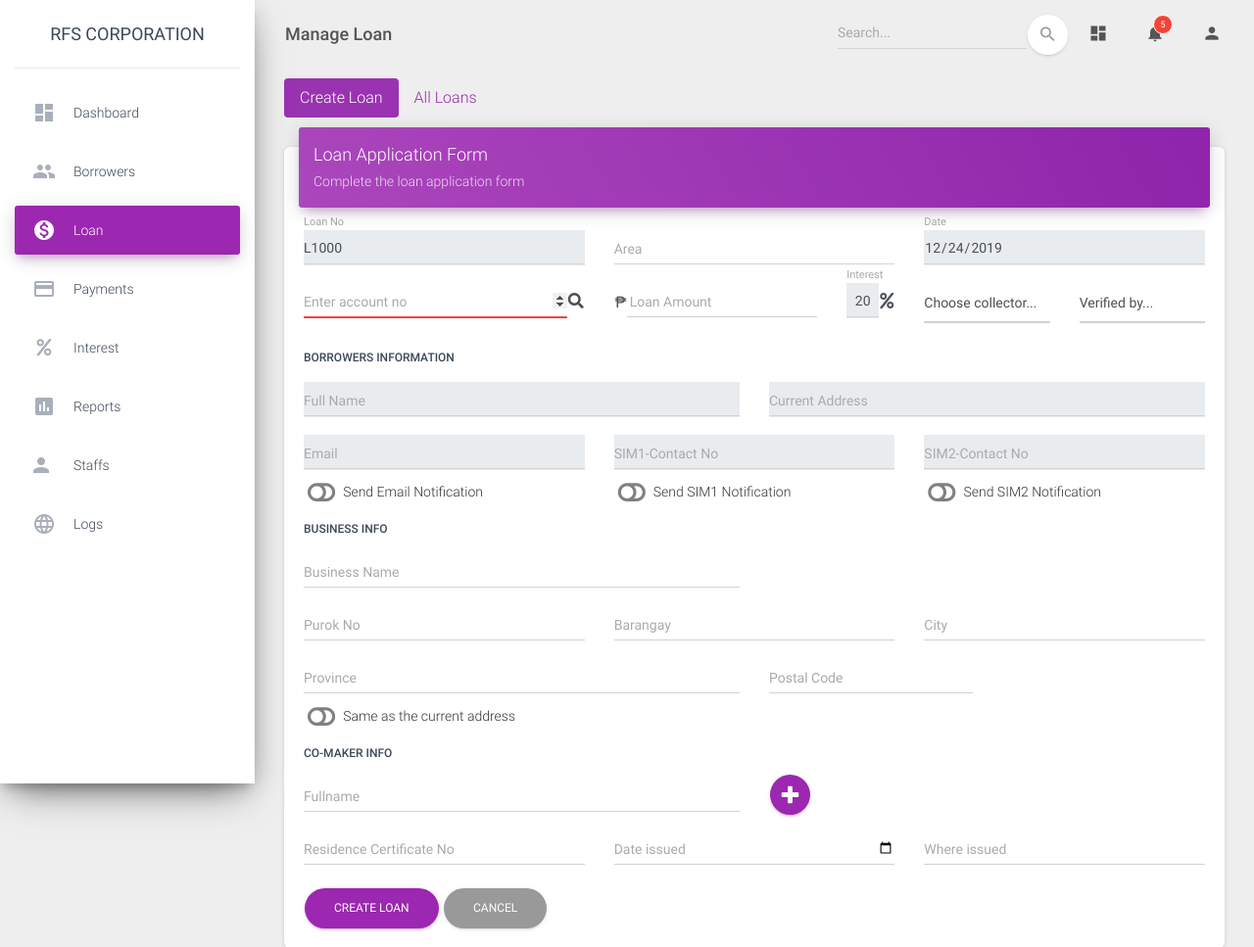
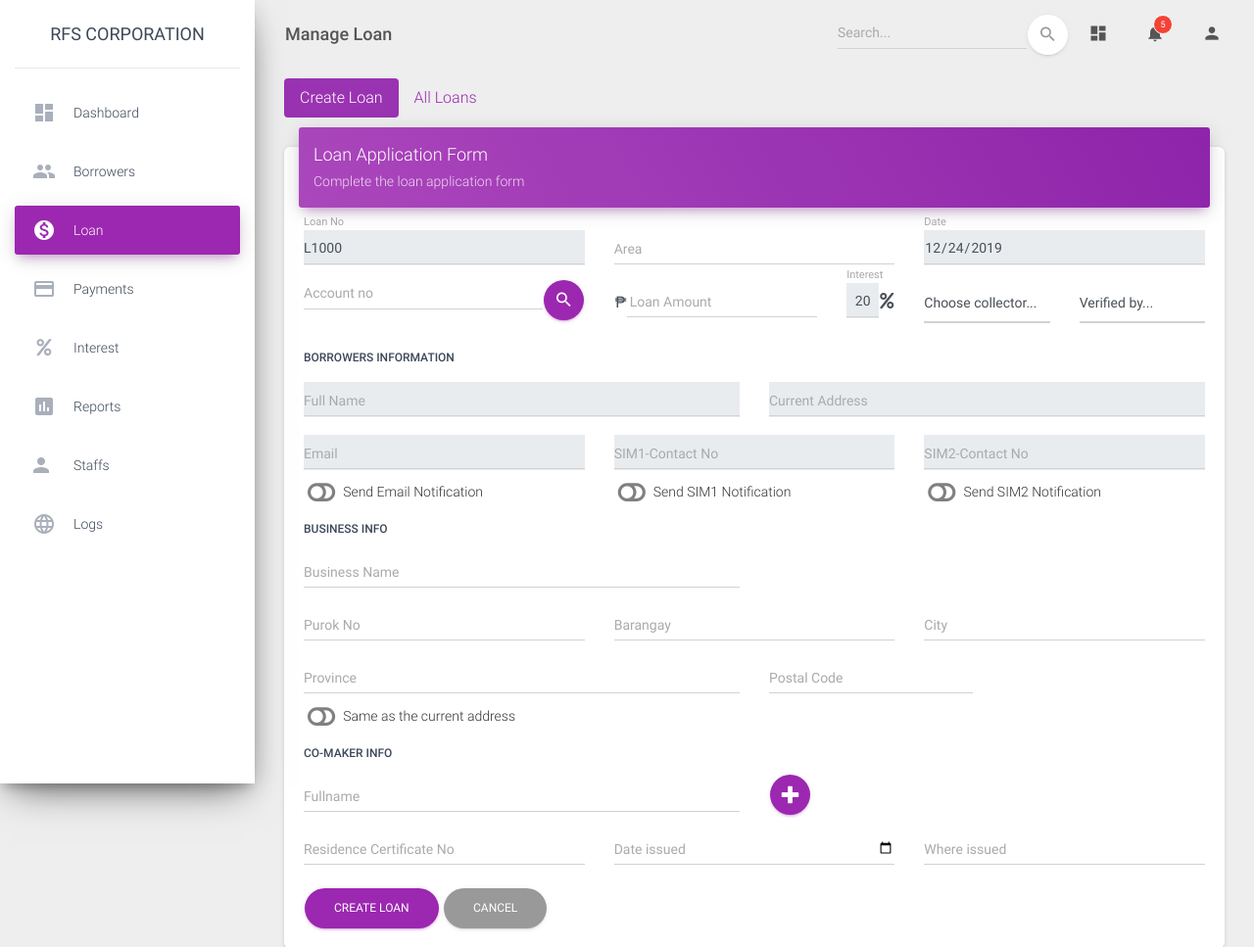
Before and after one commit to ronilcajan/customer-loan-app, a CodeIgniter app: page /claims-loan-system/loan in a window 1280 px wide. Shown: the top 967 px of the page at 98% size. Run offline with CodeIgniter, Linux system fonts and the light colour scheme; the visitor is signed in with stand-in values (Sample User, id 1); data that the repository does not hold is empty; some libraries are stand-ins or nearby versions.

Commit message:
Change search query with button

```diff
--- a/application/views/loan.php
+++ b/application/views/loan.php
@@ -73,17 +73,16 @@
                                                         </div>
                                                         <div class="row">
                                                             <div class="col-md-4">
-                                                                    <div class="input-group-prepend form-group label-floating acc_no">
-                                                                        <label class="bmd-label-floating">Enter account no</label>
-                                                                        <? if(isset($account_no)){?>
-                                                                        <input type="number" class="form-control accnt_no" name="account_no" value="<? echo $account_no?>" autofocus required>
-                                                                        <?}else{?>
-                                                                        <input type="number" class="form-control accnt_no" autofocus name="account_no" required>
-                                                                        <?}?>
-                                                                        <span class="input-group-text">
-                                                                            <i class="fa fa-search"></i>
-                                                                        </span>
-
+                                                                <div class="input-group no-border">
+                                                                    <? if(isset($account_no)){?>
+                                                                       <input type="text" value="<? echo $account_no?>" class="form-control accnt_no" placeholder="Account no" autofocus required>
+                                                                    <?}else{?>
+                                                                        <input type="text" value="" class="form-control accnt_no" placeholder="Account no" autofocus required>
+                                                                    <?}?>
+                                                                    <button type="submit" class="btn btn-primary btn-round btn-just-icon search_account">
+                                                                    <i class="material-icons">search</i>
+                                                                    <div class="ripple-container"></div>
+                                                                    </button>
                                                                 </div>
                                                             </div>
                                                             <div class="col-md-3">
--- a/assets/js/myajax.js
+++ b/assets/js/myajax.js
@@ -720,7 +720,7 @@ function checkconnection(){
 
 
 // ============== Account no.query ==============
-$(document).on('blur','.accnt_no',function(){
+$(document).on('click','.search_account',function(){
 	var account_no = $('.accnt_no').val();
 
 	$.ajax({
@@ -749,7 +749,7 @@ $(document).on('blur','.accnt_no',function(){
 
 			}else{
 				showNotification(
-					'User not found!',
+					'Borrowers data not found!',
 					"info",
 					"danger"
 				);
```
